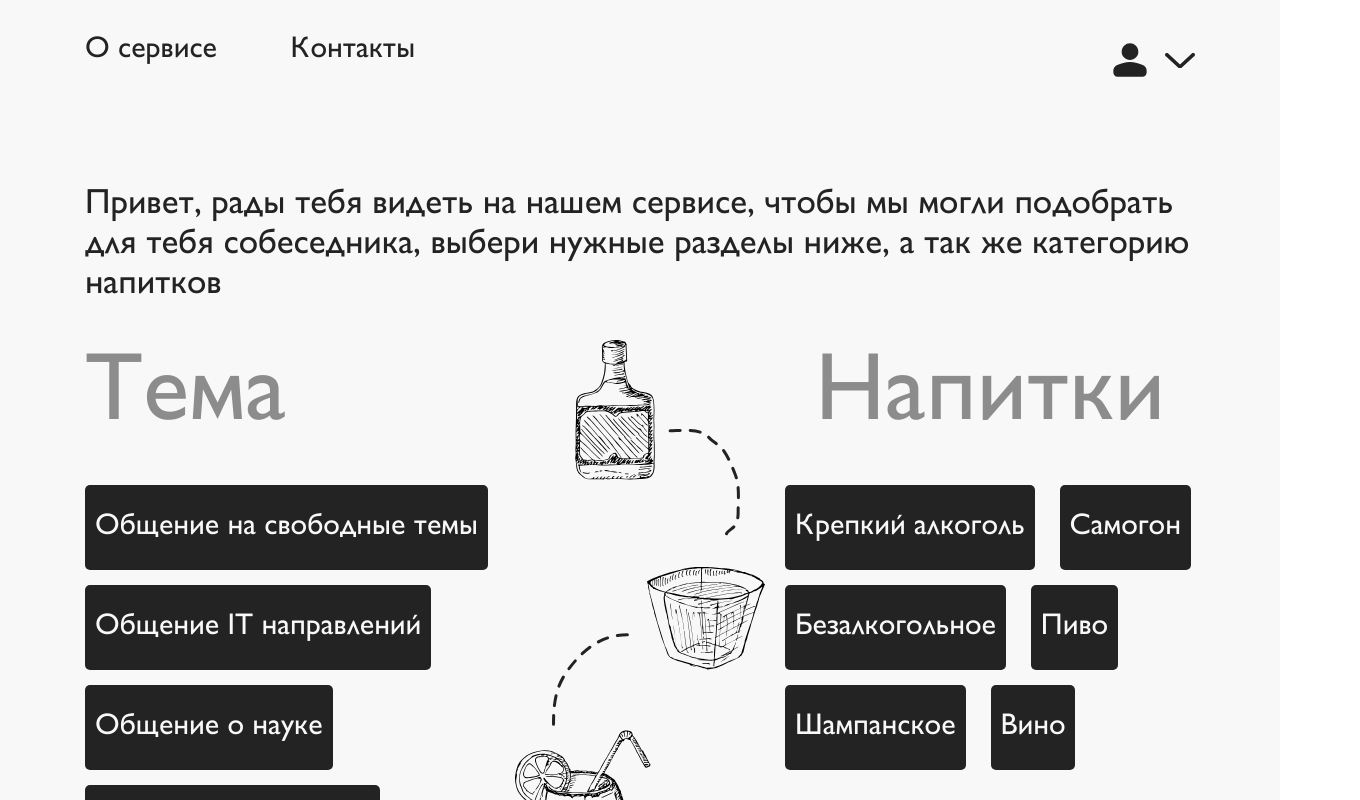
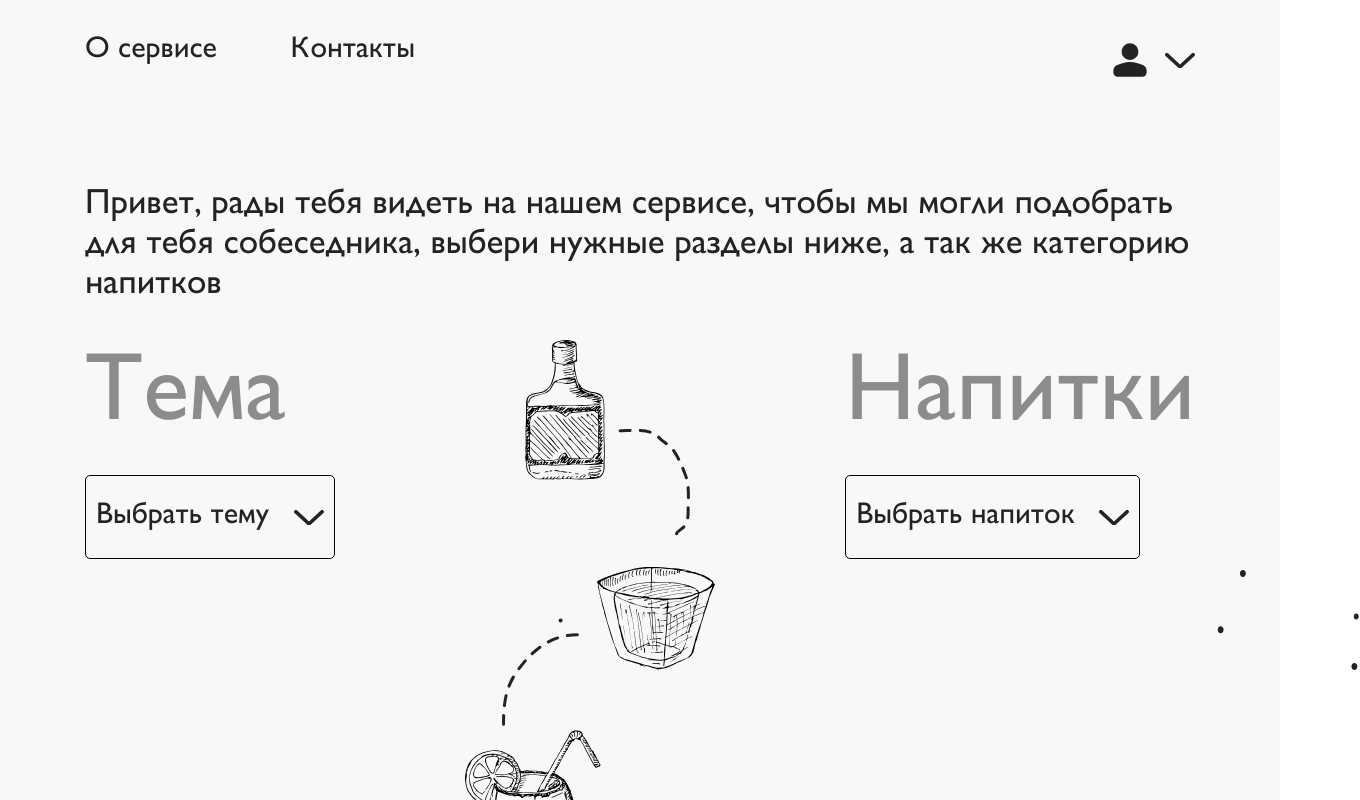
Before and after one commit to StasKudinow/drink-and-talk_frontend, a React (Create React App) app: page /categories in a window 1280 px wide. Shown: the top 800 px of the page, 1360 px wide, since content can reach past the window. Built offline with nearby package versions, Linux system fonts and the light colour scheme.

Commit message:
refactoring categories page

```diff
--- a/src/components/Categories.js
+++ b/src/components/Categories.js
@@ -8,20 +8,41 @@ import Button from './Button'
 function Categories() {
 
   const [selectedItems, setSelectedItems] = useState([])
+  const [isLeftMenuOpen, setIsLeftMenuOpen] = useState(false)
+  const [isRightMenuOpen, setIsRightMenuOpen] = useState(false)
 
   console.log(selectedItems)
 
+  function handleLeftMenuButtonClick() {
+    setIsLeftMenuOpen(!isLeftMenuOpen)
+  }
+
+  function handleRightMenuButtonClick() {
+    setIsRightMenuOpen(!isRightMenuOpen)
+  }
+
   return (
     <main className="container mx-auto w-222 flex flex-col items-center pt-20 pb-28">
-      <h2 className="mb-7 text-h2-mob leading-h2-web text-black">
+      <p className="mb-7 text-h2-mob leading-h2-web text-black">
         Привет, рады тебя видеть на нашем сервисе, чтобы мы могли подобрать
         для тебя собеседника, выбери нужные разделы ниже, а так же категорию
         напитков
-      </h2>
-      <section className="w-222 flex flex-row justify-between mb-15">
-        <div className="w-82">
-          <h3 className="mb-6 font-normal text-8xl leading-115 text-black opacity-50">Тема</h3>
-          <ul className="flex flex-wrap gap-x-5 gap-y-3">
+      </p>
+      <section className="w-222 flex flex-row justify-between mb-15 relative">
+        <div className="w-161 h-113 bg-dots_3 bg-cover absolute top-45 left-94" />
+        <div className="flex flex-col">
+          <h2 className="mb-4 font-normal text-8xl leading-115 text-black opacity-50">Тема</h2>
+          <div className="w-50 px-2 py-5 flex justify-between items-center border rounded-default">
+            <h3 className="font-normal text-h3-web leading-8 text-black">Выбрать тему</h3>
+            <Button
+              variant="drop-down-button"
+              handler="drop-down"
+              type="button"
+              onOpenMenu={handleLeftMenuButtonClick}
+              isMenuOpen={isLeftMenuOpen}
+            />
+          </div>
+          <ul className={`px-2 py-6 bg-black flex-col gap-6 rounded-default absolute top-48 left-0 ${isLeftMenuOpen ? 'flex' : 'hidden'}`}>
             {topics.map((topic) => {
               return <li key={topic.id}>
                 <Selector
@@ -35,9 +56,19 @@ function Categories() {
           </ul>
         </div>
         <div className="w-50 h-104 bg-categories_img bg-cover" />
-        <div className="w-82">
-          <h3 className="mb-6 font-normal text-8xl leading-115 text-black text-center opacity-50">Напитки</h3>
-          <ul className="flex flex-wrap gap-x-5 gap-y-3">
+        <div className="flex flex-col">
+          <h2 className="mb-4 font-normal text-8xl leading-115 text-black text-center opacity-50">Напитки</h2>
+          <div className="w-59 mb-4 px-2 py-5 flex justify-between items-center border rounded-default">
+            <h3 className="font-normal text-h3-web leading-8 text-black">Выбрать напиток</h3>
+            <Button
+              variant="drop-down-button"
+              handler="drop-down"
+              type="button"
+              onOpenMenu={handleRightMenuButtonClick}
+              isMenuOpen={isRightMenuOpen}
+            />
+          </div>
+          <ul className={`px-2 py-6 bg-black flex-col gap-6 rounded-default absolute top-48 right-20 ${isRightMenuOpen ? 'flex' : 'hidden'}`}>
             {drinks.map((drink) => {
               return <li key={drink.id}>
                 <Selector
--- a/src/components/Selector.js
+++ b/src/components/Selector.js
@@ -6,26 +6,12 @@ function Selector(props) {
 
   const selectorClassName = (
     `
-      h-17
-      px-2
-      flex
-      justify-center
-      items-center
-      ${isClicked ? 'shadow-button-shadow bg-black bg-opacity-10' : 'bg-black'}
-      rounded-default
-      cursor-pointer
-      duration-300
-      hover:bg-opacity-10
-    `
-  )
-
-  const textClassName = (
-    `
       font-normal
       text-h3-web
       leading-8
-      hover:text-black
-      ${isClicked ? 'text-black' : 'text-white'}
+      duration-300
+      cursor-pointer
+      ${isClicked ? 'text-orange' : 'text-white'}
     `
   )
 
@@ -46,9 +32,9 @@ function Selector(props) {
   }
 
   return (
-    <div className={selectorClassName} onClick={handleClick}>
-      <p className={textClassName}>{props.text}</p>
-    </div>
+    <>
+      <h3 className={selectorClassName} onClick={handleClick}>{props.text}</h3>
+    </>
   )
 }
 
--- a/tailwind.config.js
+++ b/tailwind.config.js
@@ -19,6 +19,7 @@ module.exports = {
       backgroundImage: {
         dots_1: 'url(../src/images/dots_1.svg)',
         dots_2: 'url(../src/images/dots_2.svg)',
+        dots_3: 'url(../src/images/dots_3.svg)',
         main_img: 'url(../src/images/main_img.svg)',
         main_img_2: 'url(../src/images/main_img_2.svg)',
         categories_img: 'url(../src/images/categories_img.svg)',
```
Also changed, not shown: src/images/dots_3.svg (added).
